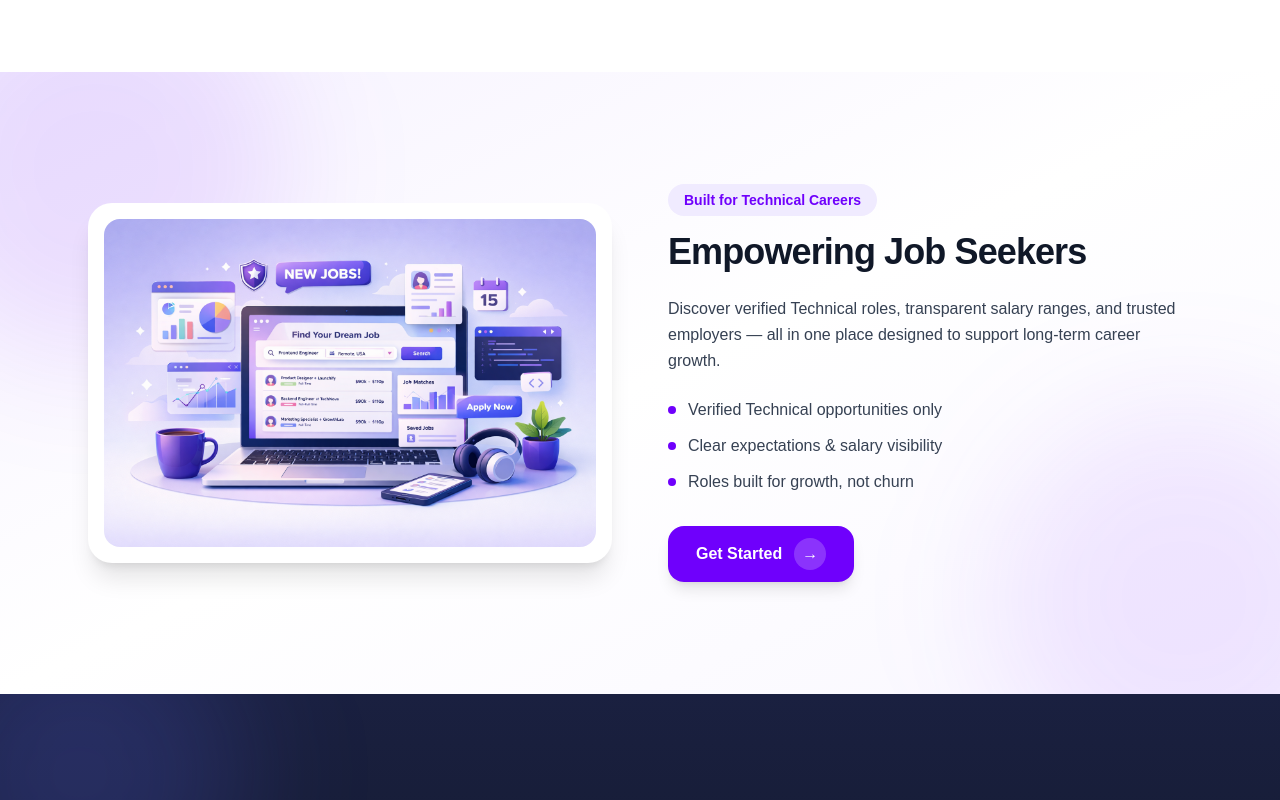
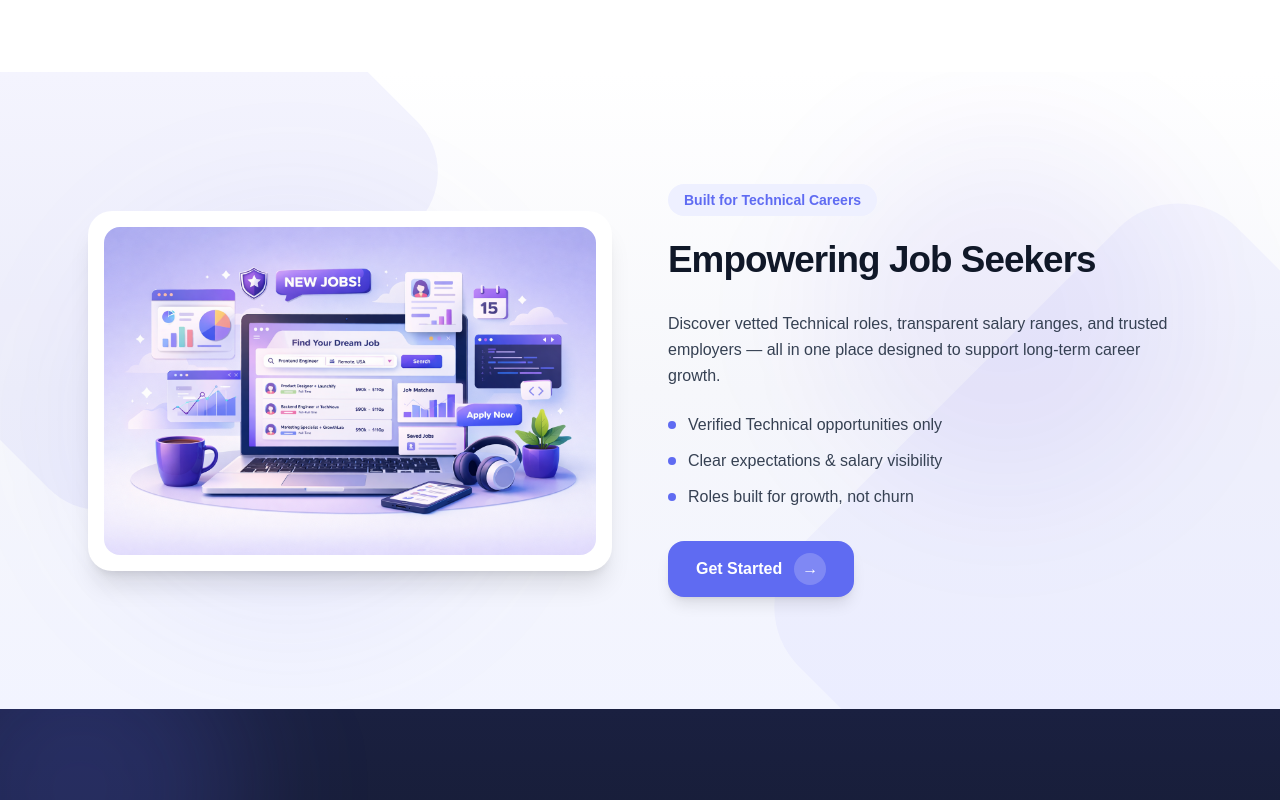
Before and after one commit to adebisidolapo/technicaljobboard, a Next.js app in the folder jobboard/: page / in a window 1280 px wide. Shown: the part 3980-4780 px from the top of the page. Built offline with nearby package versions, Linux system fonts and the light colour scheme.

Commit message:
update ui

```diff
--- a/jobboard/app/page.tsx
+++ b/jobboard/app/page.tsx
@@ -858,18 +858,31 @@ const CATEGORIES = [
 
 
 
-
-{/* ============ EMPOWERING JOB SEEKERS ================= */}
+{/* ============ EMPOWERING JOB SEEKERS (Hero-style background) ================= */}
 <section
   id="empowering"
-  className="relative py-28 overflow-hidden bg-gradient-to-br from-[#F6F2FF] via-white to-[#F9F7FF]"
+  className="relative py-28 overflow-hidden bg-[#F6F7FB]"
 >
-  {/* Decorative background accents */}
-  <div className="absolute -top-24 -left-24 w-96 h-96 rounded-full bg-[#6F00FC]/10 blur-3xl" />
-  <div className="absolute -bottom-24 -right-24 w-96 h-96 rounded-full bg-[#8C33FD]/10 blur-3xl" />
+  {/* Base soft wash (same family as hero) */}
+  <div className="pointer-events-none absolute inset-0 bg-gradient-to-b from-white via-[#F6F7FB] to-[#F2F4FF]" />
+
+  {/* Geometric lavender shapes */}
+  <div
+    className="pointer-events-none absolute -top-40 -left-40 h-[520px] w-[520px]
+               rotate-45 rounded-[72px] bg-[#5F6BF2]/[0.07]"
+  />
+  <div
+    className="pointer-events-none absolute -bottom-52 -right-52 h-[620px] w-[620px]
+               rotate-45 rounded-[84px] bg-[#5F6BF2]/[0.05]"
+  />
+
+  {/* Cool legacy blue glows */}
+  <div className="pointer-events-none absolute top-16 right-24 h-[360px] w-[360px] rounded-full bg-[#3017D3]/[0.06] blur-3xl" />
+  <div className="pointer-events-none absolute bottom-20 left-20 h-[420px] w-[420px] rounded-full bg-[#5F6BF2]/[0.07] blur-3xl" />
 
   <div className="relative max-w-6xl mx-auto px-6">
     <div className="reveal flex flex-col md:flex-row items-center gap-14">
+
       {/* Image */}
       <div className="md:w-1/2 w-full">
         <div className="relative rounded-3xl bg-white p-4 shadow-xl">
@@ -883,42 +896,48 @@ const CATEGORIES = [
 
       {/* Content */}
       <div className="md:w-1/2 w-full">
-        <span className="inline-block mb-4 text-sm font-semibold text-[#6F00FC] bg-[#F0EBFF] px-4 py-1.5 rounded-full">
+        <span className="inline-block mb-4 text-sm font-semibold
+                         text-[#5F6BF2] bg-[#EEF0FF]
+                         px-4 py-1.5 rounded-full">
           Built for Technical Careers
         </span>
 
-        <h2 className="text-3xl md:text-4xl font-semibold mb-6 tracking-tight text-gray-900">
+        <h2 className="text-[1.9rem] md:text-[2.3rem]
+                       font-semibold mb-6 tracking-tight text-gray-900">
           Empowering Job Seekers
         </h2>
 
         <p className="text-gray-700 mb-6 leading-relaxed max-w-xl">
-          Discover verified Technical roles, transparent salary ranges, and trusted employers —
-          all in one place designed to support long-term career growth.
+          Discover vetted Technical roles, transparent salary ranges,
+          and trusted employers — all in one place designed to support
+          long-term career growth.
         </p>
 
         <ul className="space-y-3 mb-8 text-gray-700">
           <li className="flex items-center gap-3">
-            <span className="h-2 w-2 rounded-full bg-[#6F00FC]" />
+            <span className="h-2 w-2 rounded-full bg-[#5F6BF2]" />
             Verified Technical opportunities only
           </li>
           <li className="flex items-center gap-3">
-            <span className="h-2 w-2 rounded-full bg-[#6F00FC]" />
+            <span className="h-2 w-2 rounded-full bg-[#5F6BF2]" />
             Clear expectations & salary visibility
           </li>
           <li className="flex items-center gap-3">
-            <span className="h-2 w-2 rounded-full bg-[#6F00FC]" />
+            <span className="h-2 w-2 rounded-full bg-[#5F6BF2]" />
             Roles built for growth, not churn
           </li>
         </ul>
 
-        {/* Scroll to All Jobs */}
+        {/* CTA */}
         <button
           type="button"
           onClick={() =>
             document.getElementById("jobs")?.scrollIntoView({ behavior: "smooth" })
           }
-          className="inline-flex items-center gap-3 bg-[#6F00FC] hover:bg-[#8C33FD]
-                     text-white px-7 py-3 rounded-2xl font-semibold transition shadow-lg hover:shadow-xl"
+          className="inline-flex items-center gap-3
+                     bg-[#5F6BF2] hover:bg-[#4B55D8]
+                     text-white px-7 py-3 rounded-2xl
+                     font-semibold transition shadow-lg"
         >
           Get Started
           <span className="inline-flex h-8 w-8 items-center justify-center rounded-full bg-white/20">
@@ -931,6 +950,7 @@ const CATEGORIES = [
 </section>
 
 
+
     </main>
   );
 }
```
